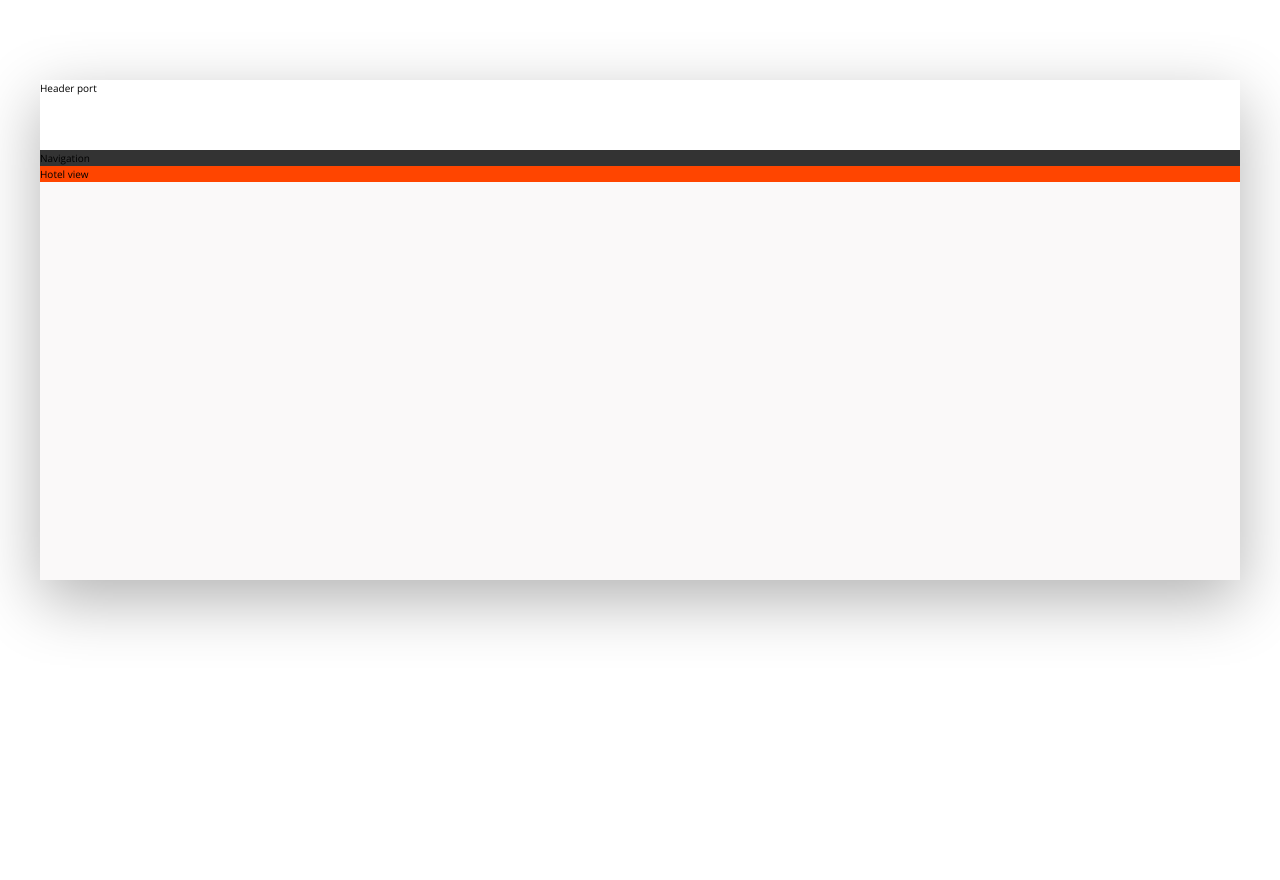
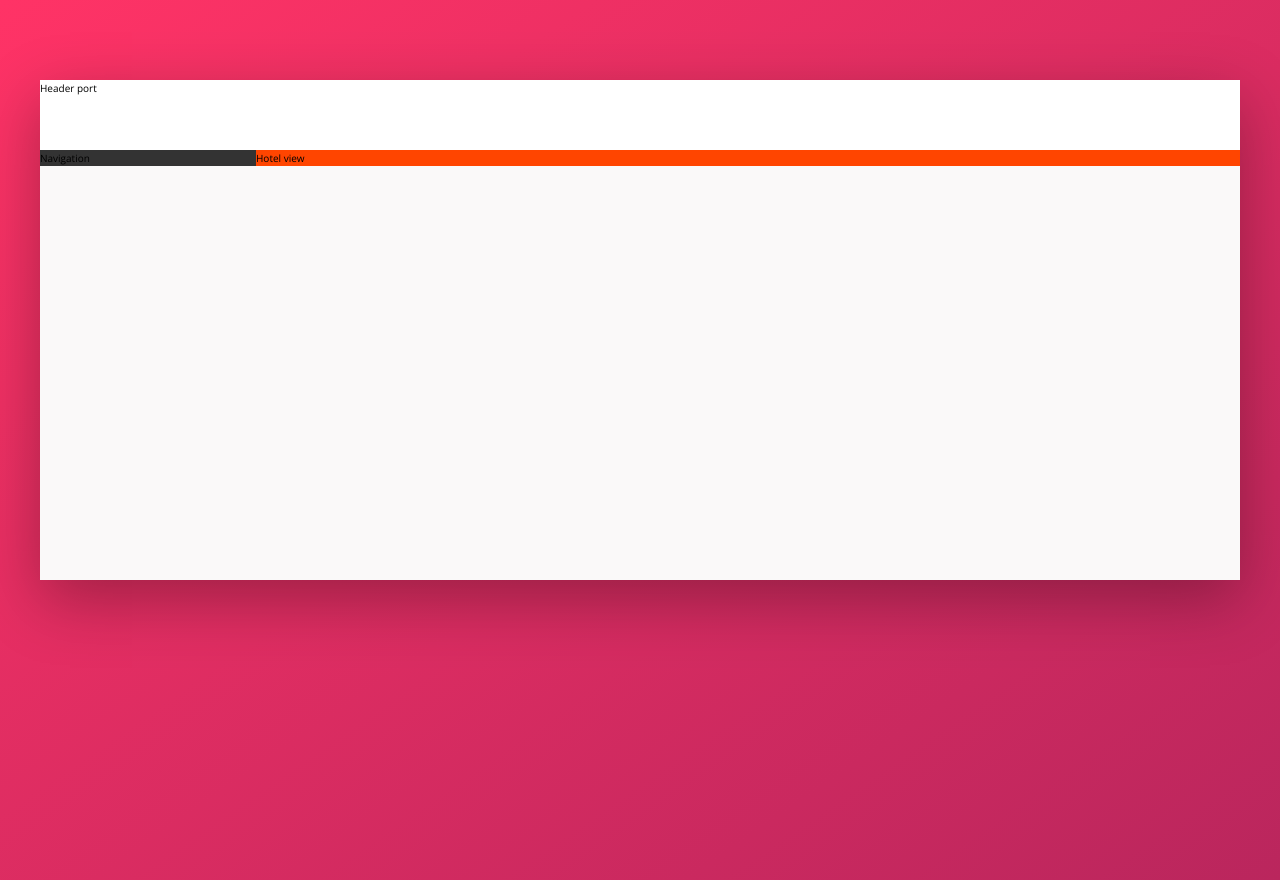
Before and after one commit to David-mwendwa/trillo-booking-app, a website: page index.html in a window 1280 px wide. Drawn offline with nearby package versions, Linux system fonts and the light colour scheme.

Commit message:
fix: update content class on index

```diff
--- a/index.html
+++ b/index.html
@@ -16,7 +16,7 @@
   <body>
     <div class="container">
       <header class="header">Header port</header>
-      <div>
+      <div class="content">
         <nav class="sidebar">Navigation</nav>
         <main class="hotel-view">Hotel view</main>
       </div>
--- a/sass/_basee.scss
+++ b/sass/_basee.scss
@@ -2,6 +2,7 @@
   --color-primary: #eb2f64;
   --color-primary-light:#FF3366;
   --color-primary-dark: #BA265D;
+
   --color-grey-light-1: #faf9f9;
   --color-grey-light-2: #f4f2f2;
   --color-grey-light-3: #f0eeee;
@@ -34,10 +35,7 @@ body {
   font-family: 'Open sans', sans-serif;
   font-weight: 400;
   line-height: 1.6;
-  background-color: var(--color-primary-dark-2);
-
-  //background-color: liner-gradient(to right bottom, var(--color-primary-light), var(--color-primary-dark));
+  background-image: linear-gradient(to right bottom, var(--color-primary-light), var(--color-primary-dark));
   background-size: no-repeat;
-
   min-height: 100vh;
 }
--- a/sass/_layout.scss
+++ b/sass/_layout.scss
@@ -24,7 +24,6 @@
 
 .hotel-view {
   background-color: #fff;
-
   background-color: orangered;
 
   flex: 1;
```
Also changed, not shown: css/style.css.
